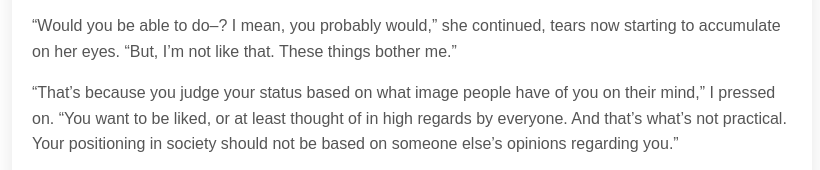
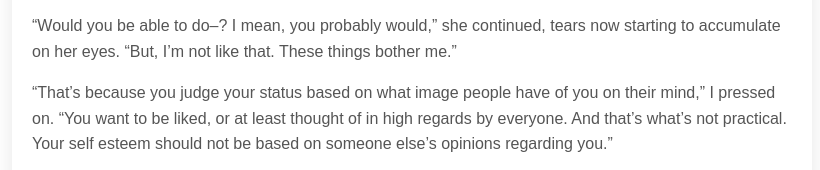
Before and after one commit to SuramyaP/Suramya-Website, a plain HTML site: page 5rumor.html in a window 1280 px wide. Shown: the part 2562-2732 px from the top of the page, without its empty margins (228-1048 px from the left). Drawn offline with Linux system fonts and the light colour scheme.

Commit message:
Content edited

```diff
--- a/5rumor.html
+++ b/5rumor.html
@@ -138,7 +138,7 @@
         </p>
 
         <p>
-            “That’s because you judge your status based on what image people have of you on their mind,” I pressed on. “You want to be liked, or at least thought of in high regards by everyone. And that’s what’s not practical. Your positioning in society should not be based on someone else’s opinions regarding you.”
+            “That’s because you judge your status based on what image people have of you on their mind,” I pressed on. “You want to be liked, or at least thought of in high regards by everyone. And that’s what’s not practical. Your self esteem should not be based on someone else’s opinions regarding you.”
         </p>
         <p>
             What I said must've engraged her a little, hence why, she gathered herself and appeared less tearful. It appeared as if she wanted to take me on, but I was too stong an adversary.
```
